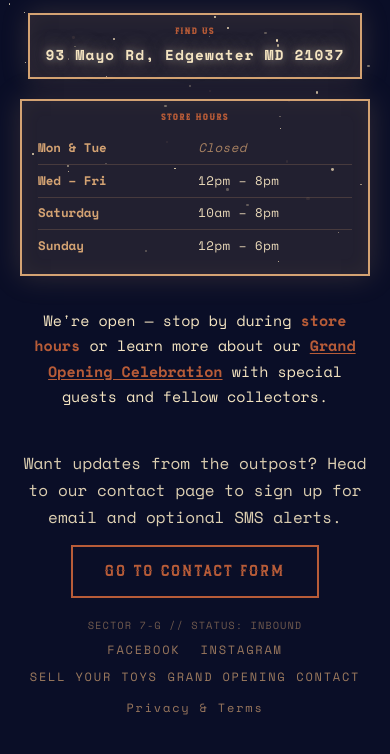
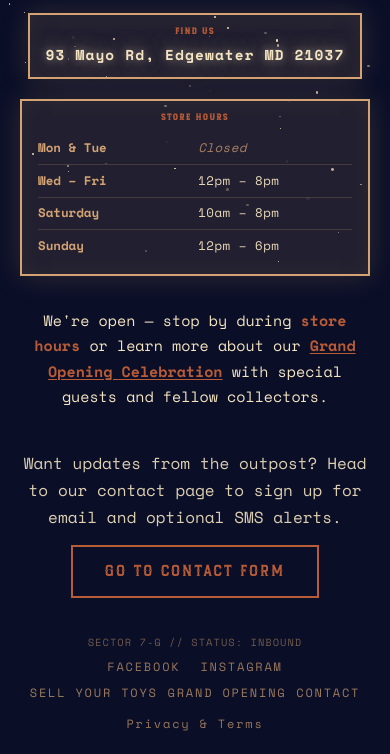
Before and after one commit to kristiankuhn/toy-outpost-site, a plain HTML site: page index.html in a window 390 px wide. Shown: the part 583-1337 px from the top of the page. Drawn offline with nearby package versions, Linux system fonts and the light colour scheme.

Commit message:
Fix mobile home layout: footer no longer overlaps contact CTA
Use home-main flex wrapper and in-flow footer instead of absolute
positioning so the contact button clears the footer on small screens.

Made-with: Cursor

```diff
--- a/index.html
+++ b/index.html
@@ -82,13 +82,21 @@
             min-height: 100dvh;
             display: flex;
             flex-direction: column;
+            align-items: stretch;
+            padding: 2rem 2rem 0;
+            padding-left: max(1.25rem, env(safe-area-inset-left));
+            padding-right: max(1.25rem, env(safe-area-inset-right));
+            text-align: center;
+        }
+
+        .home-main {
+            flex: 1 1 auto;
+            display: flex;
+            flex-direction: column;
             justify-content: center;
             align-items: center;
-            padding: 2rem 2rem 5rem;
-            padding-left: max(1.25rem, env(safe-area-inset-left));
-            padding-right: max(1.25rem, env(safe-area-inset-right));
-            padding-bottom: max(6.5rem, env(safe-area-inset-bottom));
-            text-align: center;
+            width: 100%;
+            min-height: 0;
         }
 
         .hero-top {
@@ -626,7 +634,7 @@
         }
 
         .contact-cta {
-            margin-bottom: 1.5rem;
+            margin-bottom: 0;
         }
 
         .contact-cta .prompt {
@@ -654,10 +662,12 @@
         }
 
         .footer-info {
-            position: absolute;
-            left: 0;
-            right: 0;
-            bottom: max(1rem, env(safe-area-inset-bottom));
+            position: relative;
+            flex-shrink: 0;
+            width: 100%;
+            margin-top: 0;
+            padding-top: 1.75rem;
+            padding-bottom: max(1.25rem, env(safe-area-inset-bottom));
             text-align: center;
             opacity: 0;
             animation: fadeIn 1.2s ease-out 1.2s forwards;
@@ -791,9 +801,14 @@
         @media (max-width: 768px) {
             .container {
                 padding-top: 1.5rem;
-                padding-bottom: max(7rem, env(safe-area-inset-bottom));
+                padding-bottom: 0;
                 padding-left: max(1.5rem, env(safe-area-inset-left));
                 padding-right: max(1.5rem, env(safe-area-inset-right));
+            }
+
+            .footer-info {
+                padding-top: 2rem;
+                padding-bottom: max(1.25rem, env(safe-area-inset-bottom));
             }
 
             .logo img {
@@ -848,9 +863,13 @@
         @media (max-width: 430px) {
             .container {
                 padding-top: 1.25rem;
-                padding-bottom: max(7rem, env(safe-area-inset-bottom));
+                padding-bottom: 0;
                 padding-left: max(1.25rem, env(safe-area-inset-left));
                 padding-right: max(1.25rem, env(safe-area-inset-right));
+            }
+
+            .footer-info {
+                padding-top: 2.25rem;
             }
 
             .logo img {
@@ -1059,6 +1078,7 @@
     <div class="stars" id="starfield"></div>
 
     <div class="container">
+        <div class="home-main">
         <div class="hero-top">
             <h1 class="logo">
                 <img src="assets/logo-horizontal.png" alt="The Toy Outpost" />
@@ -1112,6 +1132,7 @@
         <div class="contact-cta">
             <p class="prompt">Want updates from the outpost? Head to our contact page to sign up for email and optional SMS alerts.</p>
             <a href="/contact.html" class="contact-btn">Go to Contact Form</a>
+        </div>
         </div>
 
         <div class="footer-info">
```
